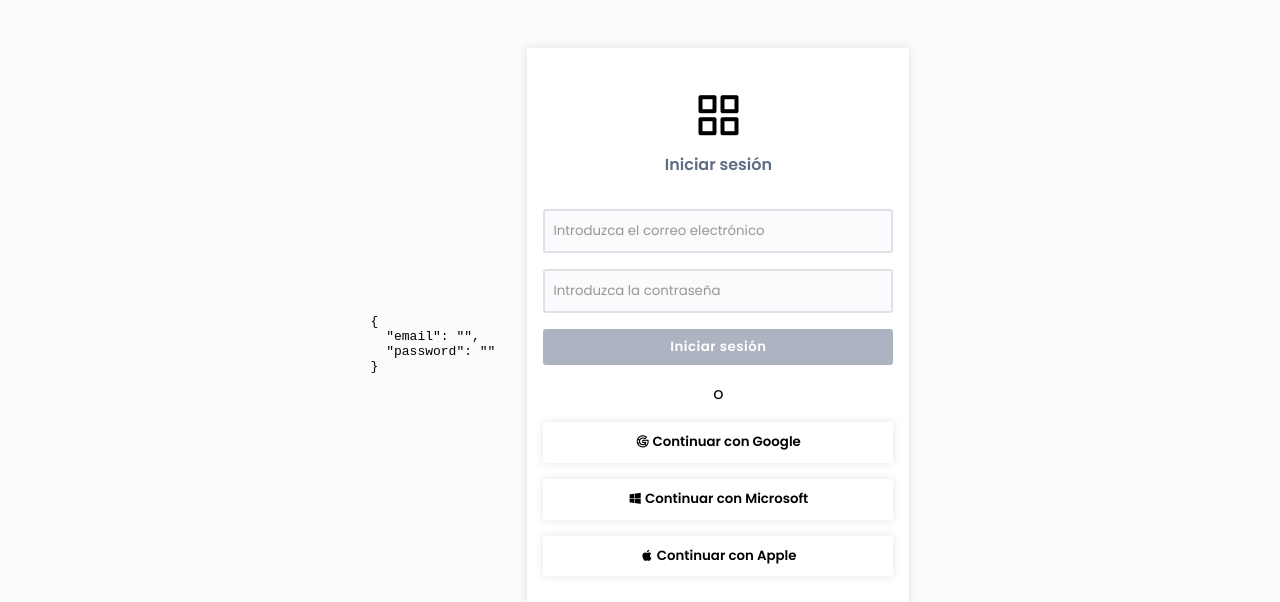
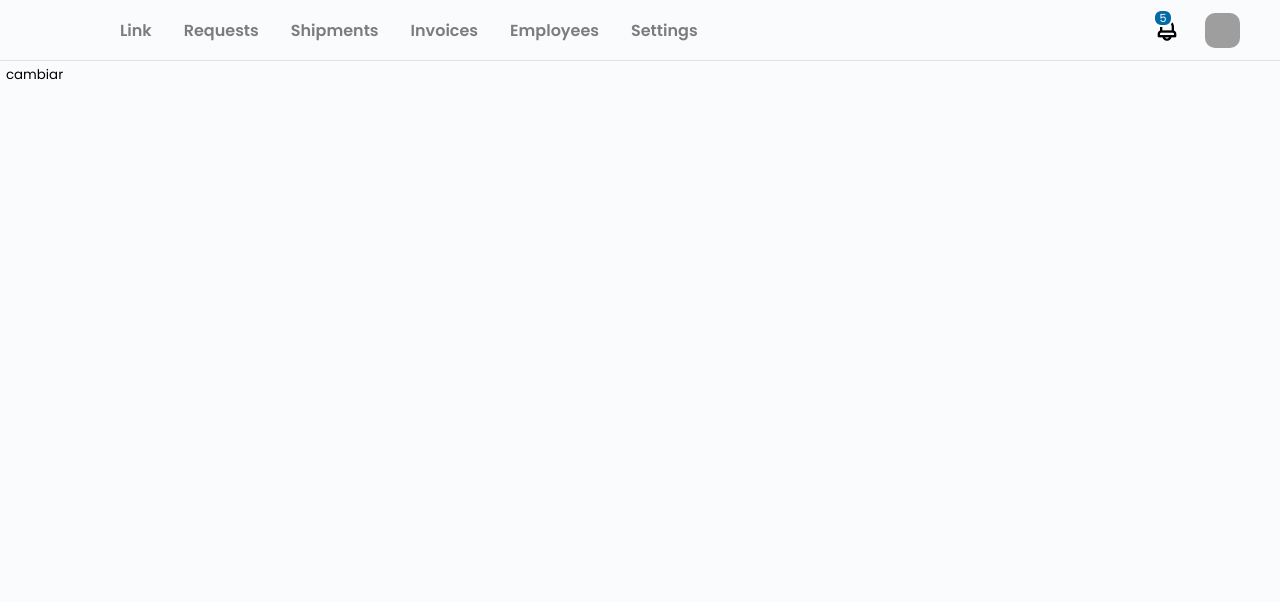
Before and after one commit to Cin-1/angular-curso, an Angular app: page /task in a window 1280 px wide. Before the commit this address led to /auth/login. Shown: the top 602 px of the page. Built offline with nearby package versions, Linux system fonts and the light colour scheme; grey boxes are pictures that could not be loaded.

Commit message:
directivas

```diff
--- a/src/app/core/guards/validate-session.guard.ts
+++ b/src/app/core/guards/validate-session.guard.ts
@@ -12,7 +12,7 @@ import { Observable } from 'rxjs';
   providedIn: 'root',
 })
 export class ValidateSessionGuard implements CanActivate {
-  private cookie: string | null = null;
+  private cookie: string | null = 'ajsjs';
   constructor(private router: Router) {}
 
   canActivate(
--- a/src/app/modules/auth/components/register/register.component.ts
+++ b/src/app/modules/auth/components/register/register.component.ts
@@ -6,7 +6,7 @@ import {
   AbstractControl,
 } from '@angular/forms';
 import { Component, OnInit } from '@angular/core';
-import { TestService } from '@modules/auth/services/test.service';
+import { AuthTestService } from '@modules/auth/services/test.service';
 
 @Component({
   selector: 'app-register-form',
@@ -16,7 +16,7 @@ import { TestService } from '@modules/auth/services/test.service';
 export class RegisterFormComponent implements OnInit {
   registerForm: FormGroup = new FormGroup({});
 
-  constructor(private authService: TestService) {}
+  constructor(private authService: AuthTestService) {}
 
   ngOnInit(): void {
     this.registerForm = new FormGroup(
--- /dev/null
+++ b/src/app/modules/task/components/header/header.component.css
@@ -0,0 +1,85 @@
+:host {
+    --navbarHeight: 60px
+}
+
+.navbar {
+    display: flex;
+    justify-content: space-between;
+    padding: 0 2.5rem;
+    border-bottom: solid 1px #E2E1E0;
+    align-items: center;
+    align-content: center;
+    height: var(--navbarHeight);
+    position: relative;
+}
+
+.navbar .logo-section {
+    gap: 5rem;
+}
+
+.navbar .menu ul {
+    position: relative;
+    height: var(--navbarHeight);
+    list-style: none;
+    display: flex;
+    margin: 0;
+    padding: 0;
+    gap: 2rem;
+}
+
+.navbar .menu ul li {
+    cursor: pointer;
+    border-bottom: solid 1px transparent;
+    height: 100%;
+    font-weight: 600;
+    opacity: .5;
+    display: flex;
+    justify-content: center;
+    align-content: center;
+    align-items: center;
+}
+
+.navbar .menu ul li:hover {
+    opacity: .8;
+}
+
+.navbar .menu ul li.active {
+    border-bottom: solid 2px var(--color-1);
+    opacity: 1;
+}
+
+.navbar .logo {
+    font-size: 25px;
+    font-weight: 600;
+}
+
+.user-section {
+    gap: 1.5rem;
+}
+
+.user-section .notifications .uil {
+    font-size: 28px;
+}
+
+.user-section .notifications .count {
+    position: absolute;
+    background-color: var(--color-1);
+    font-size: 70%;
+    width: 16px;
+    height: 14px;
+    text-align: center;
+    display: flex;
+    justify-content: center;
+    align-items: center;
+    align-content: center;
+    border-radius: 8px;
+    color: white;
+    border: solid 2px white
+}
+
+.user-section .avatar img {
+    width: 35px;
+    height: 35px;
+    border-radius: 10px;
+    object-fit: cover;
+}
--- /dev/null
+++ b/src/app/modules/task/components/header/header.component.html
@@ -0,0 +1,24 @@
+<div class="navbar">
+    <div class="d-flex logo-section d-all-center">
+        <div class="logo" [routerLink]="['/','auth','login']">
+            <!-- {{testCourseService.dataTest}} -->
+        </div>
+        <div class="menu">
+            <ul>
+                <li *ngFor="let item of menu;let primero = first">
+                    {{item.name}}
+                </li>
+            </ul>
+        </div>
+    </div>
+    <div class="d-flex d-all-center user-section">
+
+        <div class="notifications">
+            <span class="count">5</span>
+            <i class="uil uil-bell"></i>
+        </div>
+        <div class="avatar d-all-center d-flex">
+            <img src="https://avatars.githubusercontent.com/u/15802366?v=4" alt="">
+        </div>
+    </div>
+</div>
--- /dev/null
+++ b/src/app/modules/task/components/header/header.component.ts
@@ -0,0 +1,39 @@
+import { Component, OnInit } from '@angular/core';
+
+@Component({
+  selector: 'app-header',
+  templateUrl: './header.component.html',
+  styleUrls: ['./header.component.css'],
+})
+export class HeaderComponent implements OnInit {
+  menu: Array<{ name: string; router: any }> = [
+    {
+      name: 'Link',
+      router: [],
+    },
+    {
+      name: 'Requests',
+      router: [],
+    },
+    {
+      name: 'Shipments',
+      router: [],
+    },
+    {
+      name: 'Invoices',
+      router: [],
+    },
+    {
+      name: 'Employees',
+      router: [],
+    },
+    {
+      name: 'Settings',
+      router: [],
+    },
+  ];
+
+  //constructor(public testCourseService: TestCourseService) {}
+
+  ngOnInit(): void {}
+}
--- a/src/app/modules/task/components/task-component.css
+++ b/src/app/modules/task/components/task-component.css
@@ -0,0 +1,60 @@
+.task-columns {
+    position: relative;
+    /* background-color: rgba(255, 0, 0, 0.103); */
+    display: flex;
+    flex-wrap: wra;
+    flex-direction: row;
+    gap: .25rem;
+    overflow-x: auto;
+    min-height: 500px;
+    padding: 0 1rem;
+}
+
+.cdk-drag-placeholder {
+    position: relative;
+    opacity: 1;
+    display: block;
+    width: 20rem;
+    transition: all ease 230ms;
+    cursor: move;
+    border-radius: 15px;
+}
+
+.cdk-drag-placeholder:after {
+    content: "";
+    position: absolute;
+    width: 100%;
+    height: 100%;
+    background-color: #DFDEDC;
+    border-radius: 15px;
+    top: 0;
+    left: 0;
+}
+
+.cdk-drag-preview {
+    display: block;
+    width: 500px;
+    transition: all ease 150ms;
+    border-radius: 15px;
+    background-color: transparent;
+}
+
+.cdk-drag-preview {
+    background-color: var(--color-secondary);
+    transition: all ease 150ms;
+    box-shadow: rgba(100, 100, 111, 0.2) 0px 7px 29px 0px;
+}
+
+
+/* Animate items as they're being sorted. */
+
+.cdk-drop-list-dragging .cdk-drag {
+    transition: transform 250ms cubic-bezier(0, 0, 0.2, 1);
+}
+
+
+/* Animate an item that has been dropped. */
+
+.cdk-drag-animating {
+    transition: transform 300ms cubic-bezier(0, 0, 0.2, 1);
+}
--- a/src/app/modules/task/task.module.ts
+++ b/src/app/modules/task/task.module.ts
@@ -4,9 +4,10 @@ import { CommonModule } from '@angular/common';
 import { TaskRoutingModule } from './task-routing.module';
 import { TaskPageComponent } from './page/task-page.component';
 import { TaskComponent } from './components/task-component';
+import { HeaderComponent } from './components/header/header.component';
 
 @NgModule({
-  declarations: [TaskPageComponent, TaskComponent],
+  declarations: [TaskPageComponent, TaskComponent, HeaderComponent],
   imports: [CommonModule, TaskRoutingModule],
 })
 export class TaskModule {}
```
Also changed, not shown: 1 other file (tests, documents, lock files or other folders).
